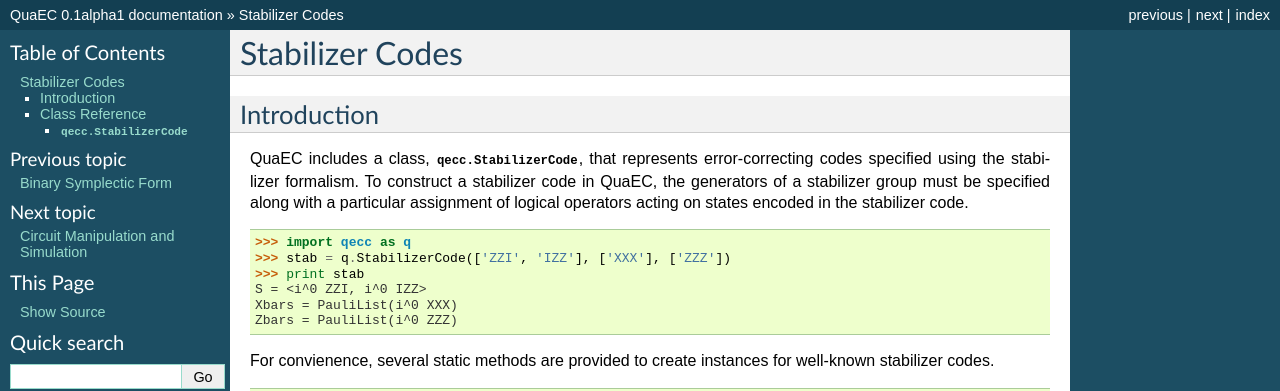
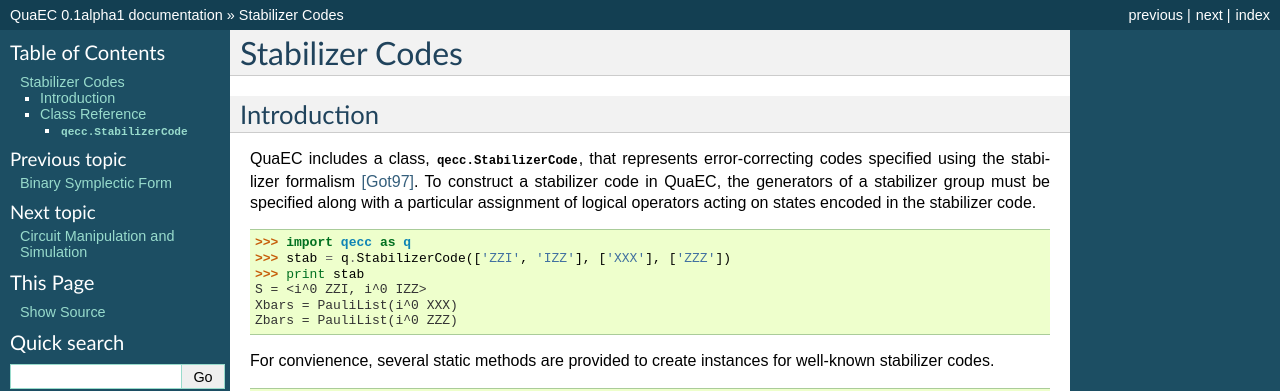
Before and after one commit to cgranade/python-quaec, a Sphinx documentation site: the page built from doc/stab.rst, in a window 1280 px wide. Shown: the top 391 px of the page. Built offline with Sphinx 7.4.7, drawn with Linux system fonts in a browser that asks for light colours; formulas are drawn with MathJax 3.

Commit message:
Added example citation using sphinx.ext.extlinks.

```diff
--- /dev/null
+++ b/doc/bibliography.rst
@@ -0,0 +1,6 @@
+============
+Bibliography
+============
+
+.. [Got97]
+    Gottesman, D. Stabilizer Codes and Quantum Error Correction. :arxiv:`quant-ph/9705052` (1997).
--- a/doc/conf.py
+++ b/doc/conf.py
@@ -28,7 +28,7 @@
 # Add any Sphinx extension module names here, as strings. They can be extensions
 # coming with Sphinx (named 'sphinx.ext.*') or your custom ones.
 #extensions = ['sphinx.ext.autodoc', 'sphinx.ext.intersphinx', 'sphinx.ext.todo', 'sphinx.ext.coverage', 'sphinx.ext.jsmath', 'sphinx.ext.viewcode']
-extensions = ['sphinx.ext.autodoc', 'sphinx.ext.doctest', 'sphinx.ext.intersphinx', 'sphinx.ext.todo', 'sphinx.ext.coverage', 'sphinx.ext.pngmath', 'sphinx.ext.viewcode']
+extensions = ['sphinx.ext.autodoc', 'sphinx.ext.doctest', 'sphinx.ext.intersphinx', 'sphinx.ext.todo', 'sphinx.ext.coverage', 'sphinx.ext.pngmath', 'sphinx.ext.viewcode', 'sphinx.ext.extlinks']
 
 # Add any paths that contain templates here, relative to this directory.
 templates_path = ['_templates']
@@ -266,3 +266,10 @@
 }
 
 autodoc_member_order = 'bysource'
+
+## EXTLINKS CONFIGURATION ######################################################
+
+extlinks = {
+    'arxiv': ('http://arxiv.org/abs/%s', 'arXiv:'),
+    'doi': ('http://dx.doi.org/abs/%s', 'doi:'),
+}
--- a/doc/index.rst
+++ b/doc/index.rst
@@ -26,6 +26,7 @@
    circuits
    predicates
    utils
+   bibliography
 
 Introduction
 ============
--- a/doc/stab.rst
+++ b/doc/stab.rst
@@ -13,7 +13,7 @@
 ============
 
 QuaEC includes a class, :class:`qecc.StabilizerCode`, that represents
-error-correcting codes specified using the stabilizer formalism. To construct
+error-correcting codes specified using the stabilizer formalism [Got97]_. To construct
 a stabilizer code in QuaEC, the generators of a stabilizer group must be
 specified along with a particular assignment of logical operators acting on
 states encoded in the stabilizer code.
```
Also changed, not shown: 1 other file.
